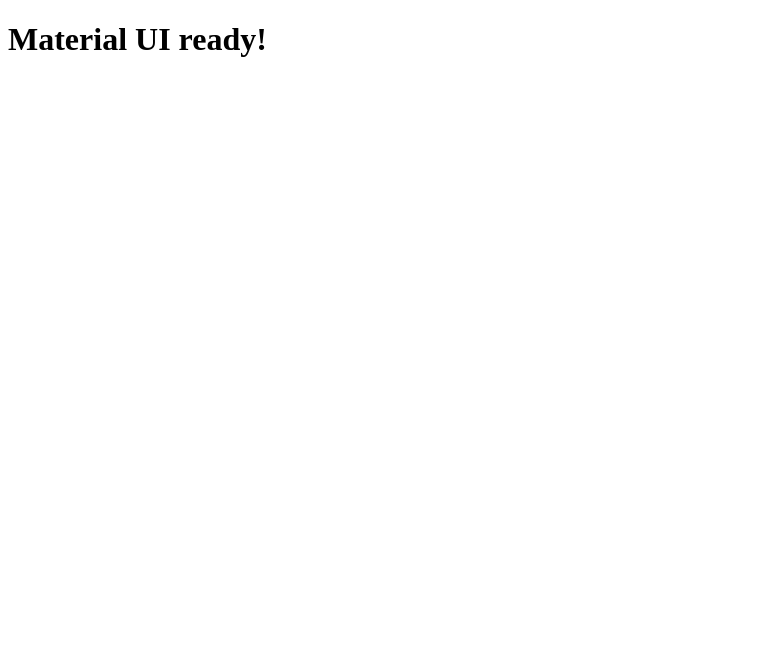
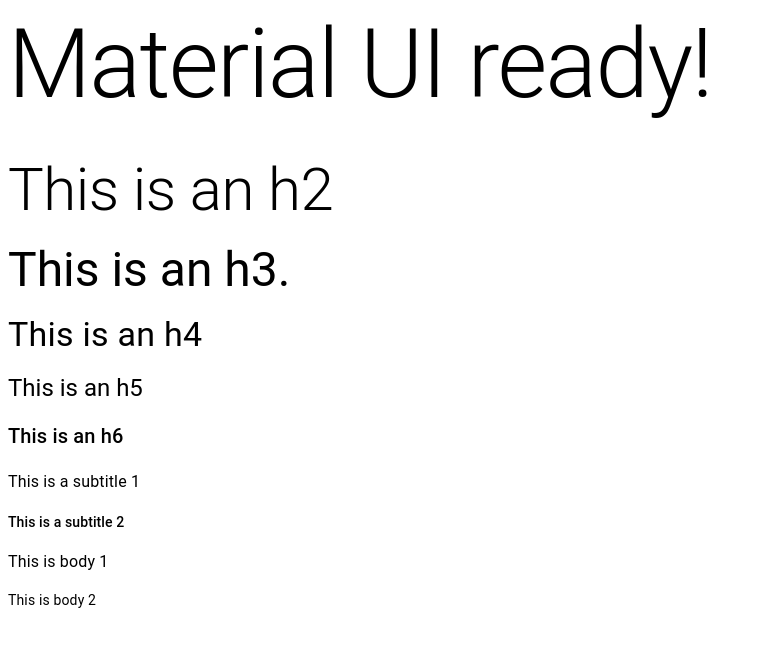
Before and after one commit to xiraynedev/material-ui-demo, a Next.js app: page / in a window 1280 px wide. Shown: the top 646 px of the page, without its empty margins (0-762 px from the left). Built offline with nearby package versions, Linux system fonts and the light colour scheme.

Commit message:
add typography component

```diff
--- /dev/null
+++ b/components/MuiTypography.tsx
@@ -0,0 +1,18 @@
+import Stack from '@mui/material/Stack';
+import Typography from '@mui/material/Typography';
+
+export default function MuiTypography() {
+  return (
+    <Stack spacing={2}>
+      <Typography variant='h2'>This is an h2</Typography>
+      <Typography variant='h3'>This is an h3.</Typography>
+      <Typography variant='h4'>This is an h4</Typography>
+      <Typography variant='h5'>This is an h5</Typography>
+      <Typography variant='h6'>This is an h6</Typography>
+      <Typography variant='subtitle1'>This is a subtitle 1</Typography>
+      <Typography variant='subtitle2'>This is a subtitle 2</Typography>
+      <Typography variant='body1'>This is body 1</Typography>
+      <Typography variant='body2'>This is body 2</Typography>
+    </Stack>
+  );
+}
--- a/pages/index.tsx
+++ b/pages/index.tsx
@@ -1,7 +1,13 @@
+import Typography from "@mui/material/Typography";
+import MuiTypography from "../components/MuiTypography";
+
 export default function HomePage() {
   return (
     <div>
-      <h1>Material UI ready!</h1>
+      <Typography variant="h1" gutterBottom>
+        Material UI ready!
+      </Typography>
+      <MuiTypography />
     </div>
   )
 }
```
